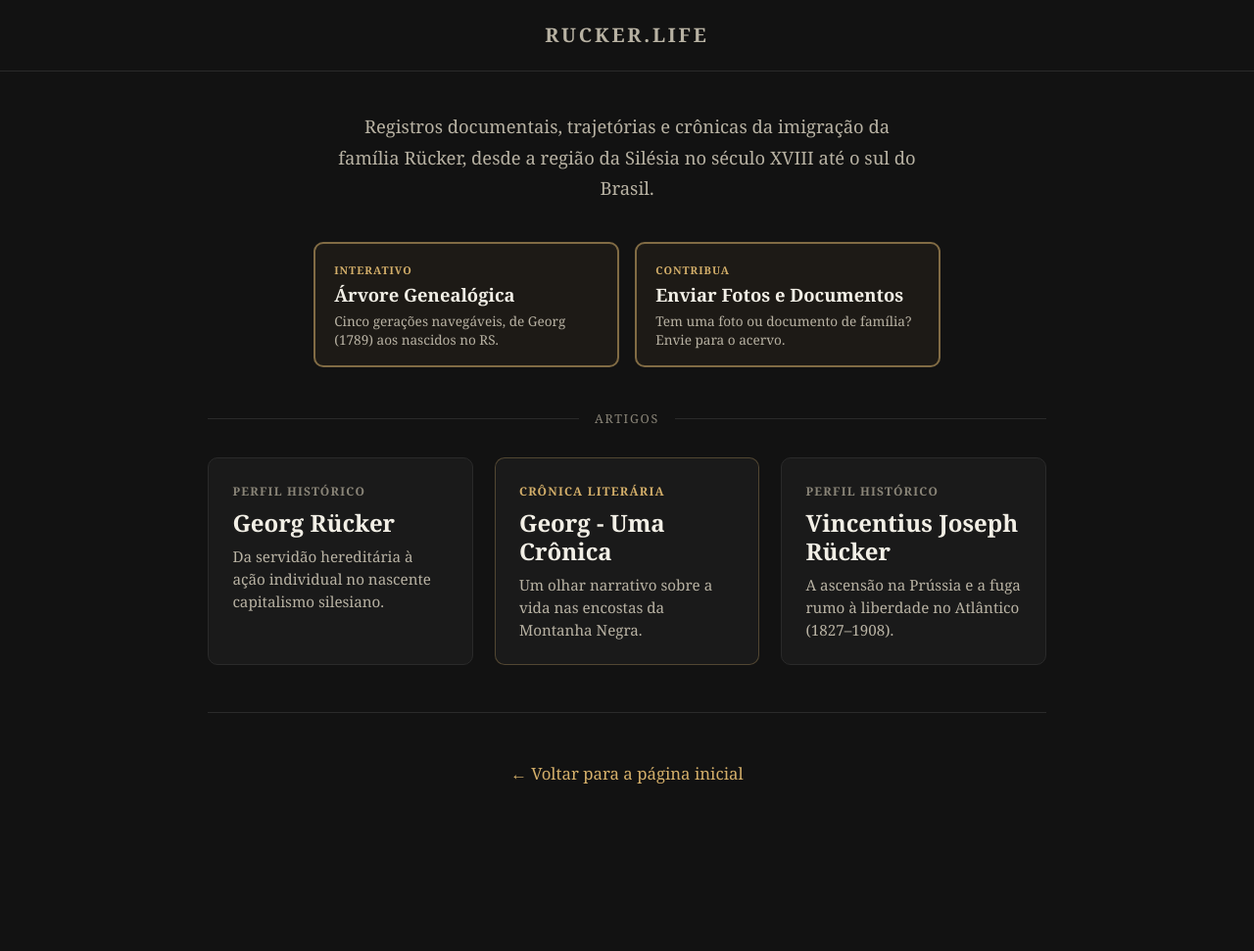
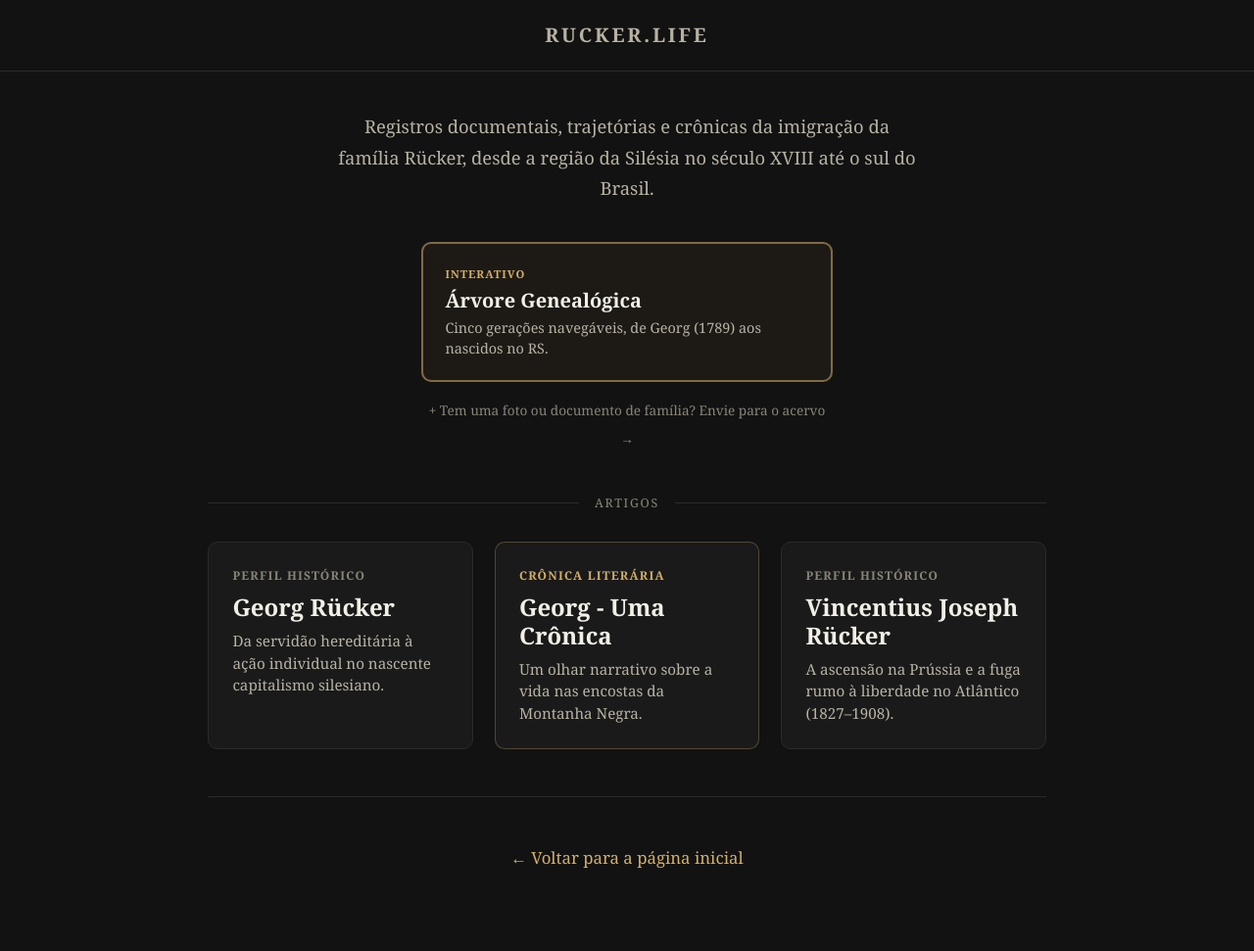
Before and after one commit to frucker-muss/frucker-muss.github.io, a Jekyll site: the page built from familia.html, in a window 1280 px wide. Shown: the whole page at 98% size. Built offline with Jekyll 4.4.1, drawn with Linux system fonts in a browser that asks for light colours; before the commit the page ends 900 px from its top, so only the background shows below that.

Commit message:
Update familia.html

```diff
--- a/familia.html
+++ b/familia.html
@@ -9,25 +9,26 @@ title: "Família Rücker"
 </p>
 
 <!-- ============================================================
-     FERRAMENTAS FIXAS — Árvore + Envio de fotos/documentos.
-     Este bloco não recebe novos cartões. Artigos novos entram
-     apenas na seção "Artigos" abaixo, sem tocar aqui.
+     FERRAMENTA FIXA — Árvore Genealógica.
+     O envio de fotos/documentos é um link discreto logo abaixo,
+     não um cartão — uso esperado é ocasional.
+     Artigos novos entram apenas na seção "Artigos" mais abaixo.
      ============================================================ -->
-<div style="display: grid; grid-template-columns: repeat(auto-fit, minmax(180px, 1fr)); gap: 1rem; max-width: 640px; margin: 0 auto;">
+<div style="max-width: 420px; margin: 0 auto;">
 
   <!-- Cartão: Árvore Genealógica -->
-  <a href="{{ '/familia/arvore.html' | relative_url }}" class="card" style="padding: 1.1rem 1.2rem; text-align: left; justify-content: flex-start; border: 2px solid rgba(212, 175, 106, 0.55); background-color: rgba(212, 175, 106, 0.06); min-height: auto;">
-    <span style="font-size: 0.68rem; color: #d4af6a; text-transform: uppercase; letter-spacing: 0.09em; margin-bottom: 0.3rem; display: block; font-weight: bold;">Interativo</span>
-    <h3 style="margin-bottom: 0.35rem; font-size: 1.15rem; border: none;">Árvore Genealógica</h3>
-    <p style="font-size: 0.85rem; line-height: 1.4;">Cinco gerações navegáveis, de Georg (1789) aos nascidos no RS.</p>
+  <a href="{{ '/familia/arvore.html' | relative_url }}" class="card" style="padding: 1.3rem 1.4rem; text-align: left; justify-content: flex-start; border: 2px solid rgba(212, 175, 106, 0.55); background-color: rgba(212, 175, 106, 0.06); min-height: auto;">
+    <span style="font-size: 0.7rem; color: #d4af6a; text-transform: uppercase; letter-spacing: 0.09em; margin-bottom: 0.35rem; display: block; font-weight: bold;">Interativo</span>
+    <h3 style="margin-bottom: 0.4rem; font-size: 1.25rem; border: none;">Árvore Genealógica</h3>
+    <p style="font-size: 0.9rem; line-height: 1.45;">Cinco gerações navegáveis, de Georg (1789) aos nascidos no RS.</p>
   </a>
 
-  <!-- Cartão: Enviar Fotos e Documentos -->
-  <a href="https://forms.gle/MAY913vupvStXXgP7" target="_blank" rel="noopener noreferrer" class="card" style="padding: 1.1rem 1.2rem; text-align: left; justify-content: flex-start; border: 2px solid rgba(212, 175, 106, 0.55); background-color: rgba(212, 175, 106, 0.06); min-height: auto;">
-    <span style="font-size: 0.68rem; color: #d4af6a; text-transform: uppercase; letter-spacing: 0.09em; margin-bottom: 0.3rem; display: block; font-weight: bold;">Contribua</span>
-    <h3 style="margin-bottom: 0.35rem; font-size: 1.15rem; border: none;">Enviar Fotos e Documentos</h3>
-    <p style="font-size: 0.85rem; line-height: 1.4;">Tem uma foto ou documento de família? Envie para o acervo.</p>
-  </a>
+  <!-- Link discreto: Enviar Fotos e Documentos -->
+  <p style="text-align: center; margin: 0.9rem 0 0;">
+    <a href="https://forms.gle/MAY913vupvStXXgP7" target="_blank" rel="noopener noreferrer" style="font-size: 0.85rem; color: #8a8578;">
+      + Tem uma foto ou documento de família? Envie para o acervo →
+    </a>
+  </p>
 
 </div>
 
```
